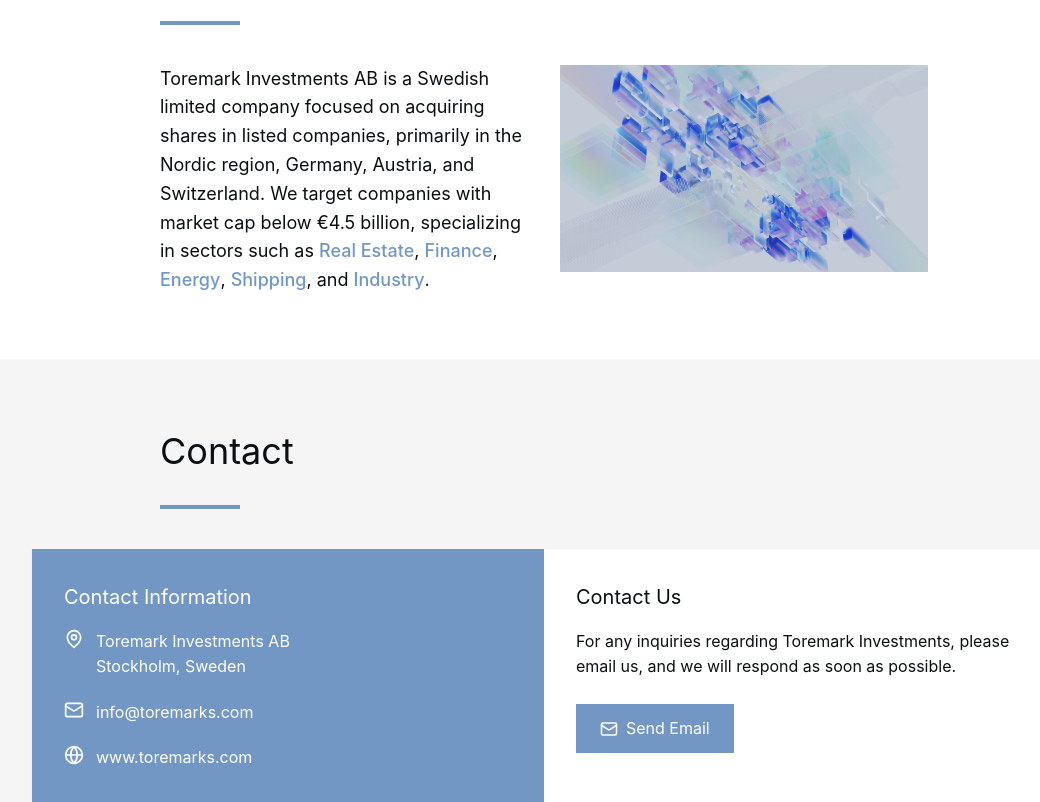
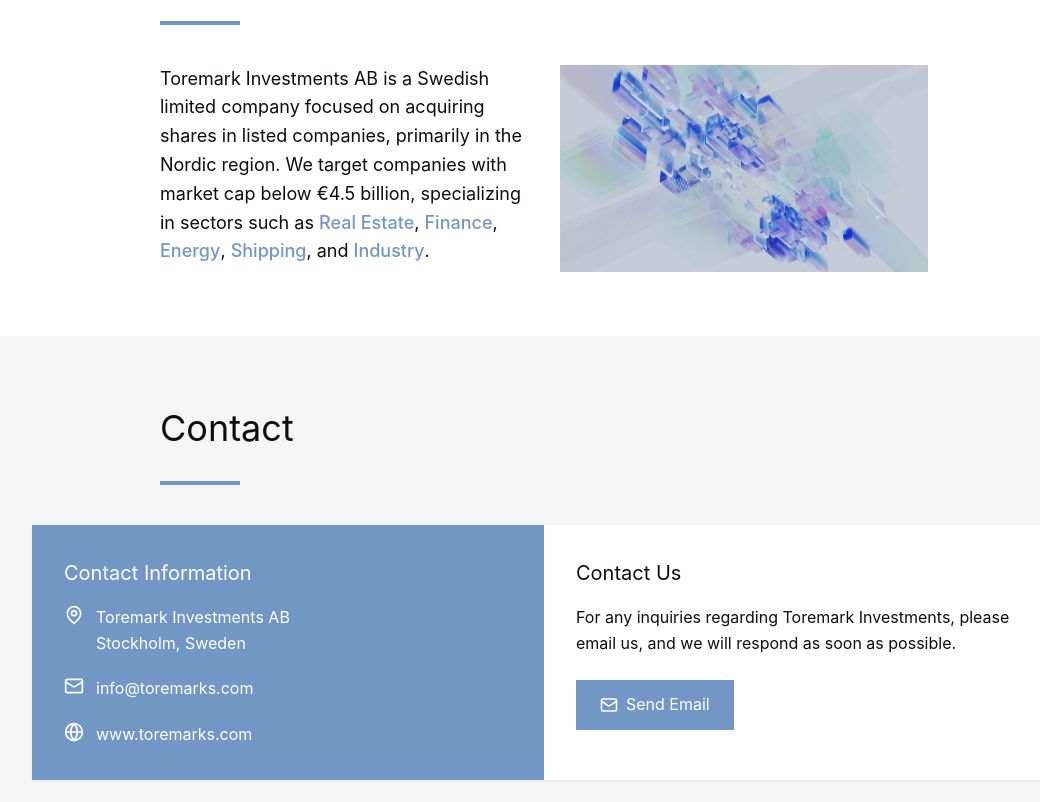
Before and after one commit to ToremarkInvestment/toremarkinvestments, a plain HTML site: page index.html in a window 1280 px wide. Shown: the part 925-1727 px from the top of the page, without its empty margins (96-1136 px from the left). Drawn offline with nearby package versions, Linux system fonts and the light colour scheme.

Commit message:
Update index.html

```diff
--- a/index.html
+++ b/index.html
@@ -94,7 +94,7 @@
                   <p class="section-text">
                     Toremark Investments AB is a Swedish limited company focused
                     on acquiring shares in listed companies, primarily in the
-                    Nordic region, Germany, Austria, and Switzerland. We target
+                    Nordic region. We target
                     companies with market cap below €4.5 billion, specializing
                     in sectors such as
                     <span class="highlight-text">Real Estate</span>,
```
